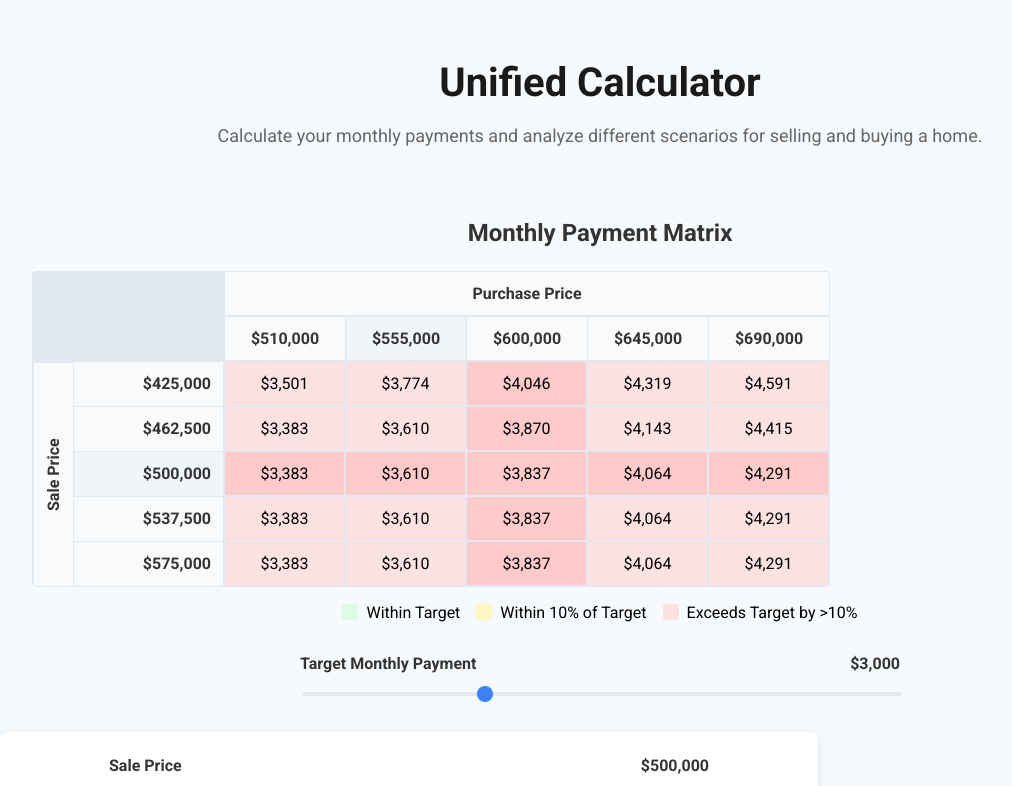
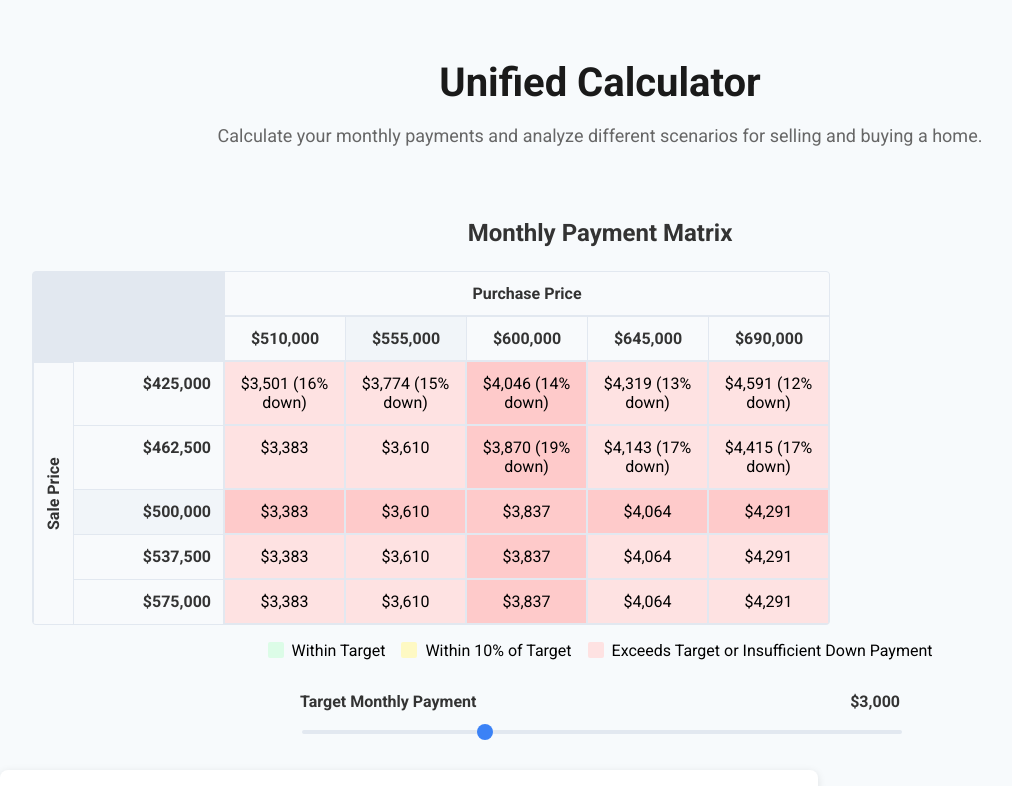
Before and after one commit to trentschade/buy-sell_fullstack_3_next, a Next.js app: page /unified-calculator in a window 1280 px wide. Shown: the top 786 px of the page, without its empty margins (40-1052 px from the left). Built offline with nearby package versions, Linux system fonts and the light colour scheme.

Commit message:
Added down payment info to matrix

```diff
--- a/components/calculator/MonthlyPaymentMatrix.js
+++ b/components/calculator/MonthlyPaymentMatrix.js
@@ -24,15 +24,27 @@ const MonthlyPaymentMatrix = ({
   /**
    * Get the CSS class for a cell based on the monthly payment value
    * @param {number} value - The monthly payment value
+   * @param {boolean} isDownPaymentSufficient - Whether the down payment is sufficient
    * @returns {string} - CSS class name
    */
-  const getCellClass = (value) => {
+  const getCellClass = (value, isDownPaymentSufficient) => {
+    if (!isDownPaymentSufficient) {
+      return styles.insufficient;
+    }
     if (value <= targetMonthlyPayment) {
       return styles.sufficient;
     } else if (value <= targetMonthlyPayment * 1.1) {
       return styles.warning;
     }
     return styles.insufficient;
+  };
+
+  const formatCellContent = (calculation) => {
+    if (!calculation.isDownPaymentSufficient) {
+      const availablePercentage = Math.floor(calculation.availableDownPaymentPercentage * 100);
+      return `${formatCurrency(calculation.totalMonthlyPayment)} (${availablePercentage}% down)`;
+    }
+    return formatCurrency(calculation.totalMonthlyPayment);
   };
 
   // Generate sale prices for rows using confidence level
@@ -83,15 +95,19 @@ const MonthlyPaymentMatrix = ({
               <div className={styles.rowHeader} role="rowheader">{formatCurrency(salePrice)}</div>
               {purchasePrices.map((purchasePrice, purchaseIndex) => {
                 const key = `${salePrice}-${purchasePrice}`;
-                const calculation = tableData[saleIndex]?.[purchaseIndex] || { totalMonthlyPayment: 0 };
+                const calculation = tableData[saleIndex]?.[purchaseIndex] || {
+                  totalMonthlyPayment: 0,
+                  isDownPaymentSufficient: false,
+                  availableDownPaymentPercentage: 0
+                };
 
                 return (
                   <div
                     key={key}
-                    className={`${styles.matrixCell} ${getCellClass(calculation.totalMonthlyPayment)}`}
+                    className={`${styles.matrixCell} ${getCellClass(calculation.totalMonthlyPayment, calculation.isDownPaymentSufficient)}`}
                     role="cell"
                   >
-                    {formatCurrency(calculation.totalMonthlyPayment)}
+                    {formatCellContent(calculation)}
                   </div>
                 );
               })}
@@ -111,7 +127,7 @@ const MonthlyPaymentMatrix = ({
         </div>
         <div className={styles.legendItem}>
           <div className={`${styles.legendColor} ${styles.insufficient}`} role="presentation"></div>
-          <span>Exceeds Target by {'>'}10%</span>
+          <span>Exceeds Target or Insufficient Down Payment</span>
         </div>
       </div>
     </div>
--- a/utils/calculations.js
+++ b/utils/calculations.js
@@ -222,8 +222,13 @@ export const calculateTableData = (
       // Calculate net at closing (money available for down payment)
       const netAtClosing = calculateNetAtClosing(netProceeds, totalPayoff);
 
+      // Calculate required and available down payment percentages
+      const requiredDownPaymentPercentage = purchaseDetails.downPayment;
+      const availableDownPaymentPercentage = netAtClosing / purchasePrice;
+      const isDownPaymentSufficient = availableDownPaymentPercentage >= (requiredDownPaymentPercentage / 100);
+
       // Calculate effective down payment (minimum of available funds or required down payment)
-      const requiredDownPayment = (purchasePrice * purchaseDetails.downPayment) / 100;
+      const requiredDownPayment = (purchasePrice * requiredDownPaymentPercentage) / 100;
       const effectiveDownPayment = Math.min(netAtClosing, requiredDownPayment);
 
       // Calculate loan amount based on effective down payment
@@ -253,13 +258,14 @@ export const calculateTableData = (
         purchasePrice,
         netProceeds,
         netAtClosing,
-        effectiveDownPayment,
         loanAmount,
         monthlyMortgage,
         monthlyPropertyTax,
         monthlyInsurance,
         monthlyHOA,
-        totalMonthlyPayment
+        totalMonthlyPayment,
+        isDownPaymentSufficient,
+        availableDownPaymentPercentage
       };
     });
   });
```
